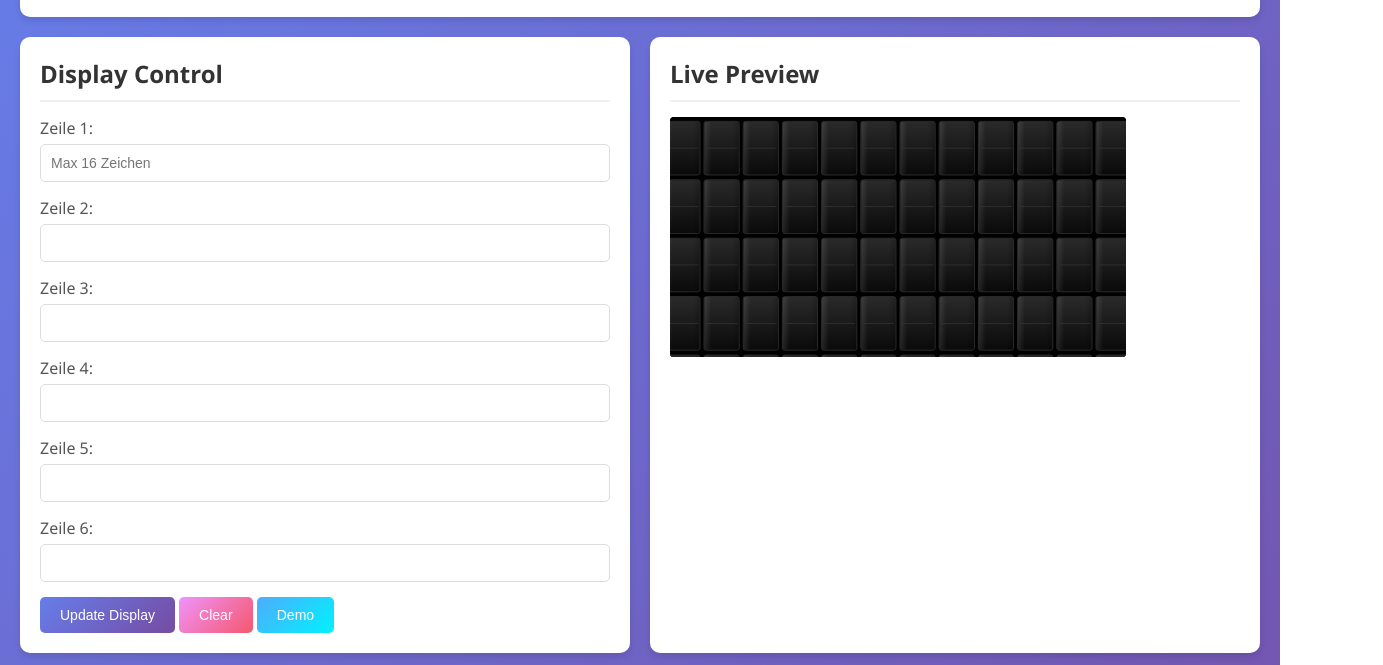
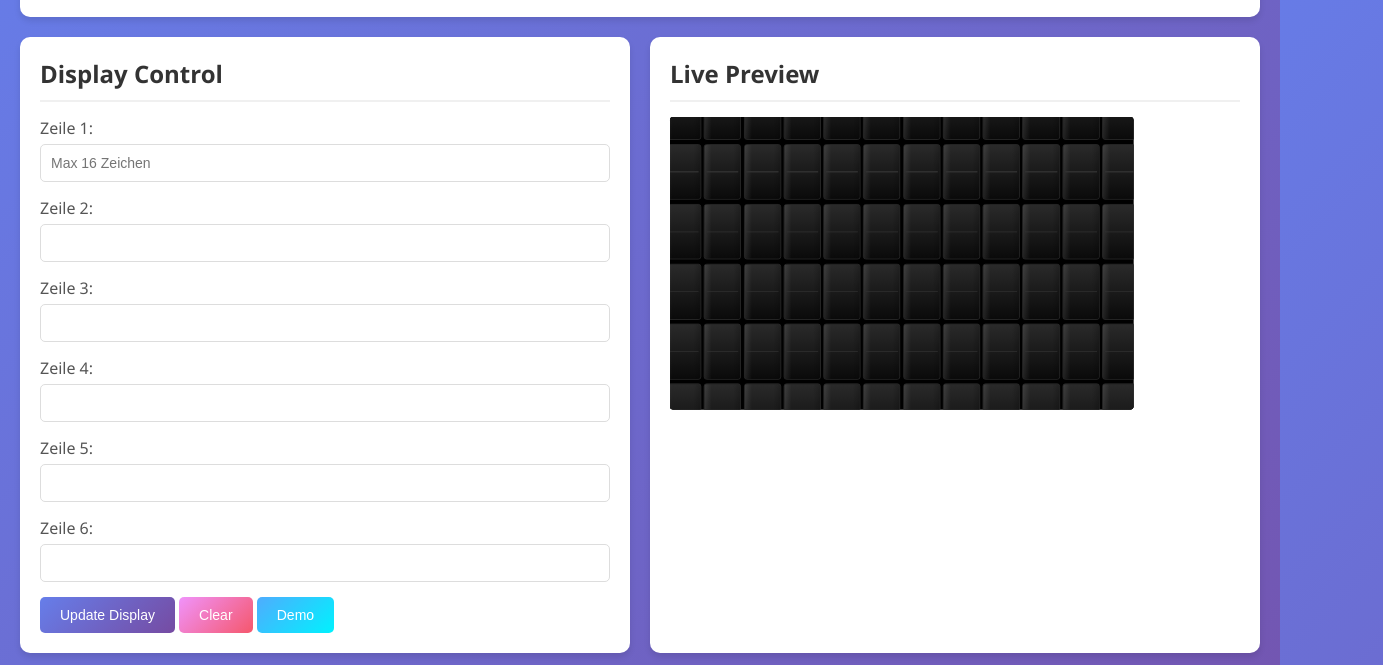
Before and after one commit to whaeuser/splitflap, a website: page admin.html in a window 1280 px wide. Shown: the part 135-800 px from the top of the page, 1383 px wide, since content can reach past the window. Drawn offline with Linux system fonts and the light colour scheme; no server answers.

Commit message:
Improve admin UI preview frame to show all 6 lines
- Increase height from 300px to 450px
- Scale down to 0.65 (from 0.8) for better fit
- Add width: 125% to accommodate scaled content
- Add negative margin-bottom to prevent excessive spacing
- Now displays all 6 lines properly in preview

```diff
--- a/admin.html
+++ b/admin.html
@@ -123,13 +123,14 @@
         }
 
         .preview-frame {
-            width: 100%;
-            height: 300px;
+            width: 125%;
+            height: 450px;
             border: none;
             border-radius: 5px;
             background: #000;
-            transform: scale(0.8);
+            transform: scale(0.65);
             transform-origin: top left;
+            margin-bottom: -90px;
         }
 
         .presets {
```
